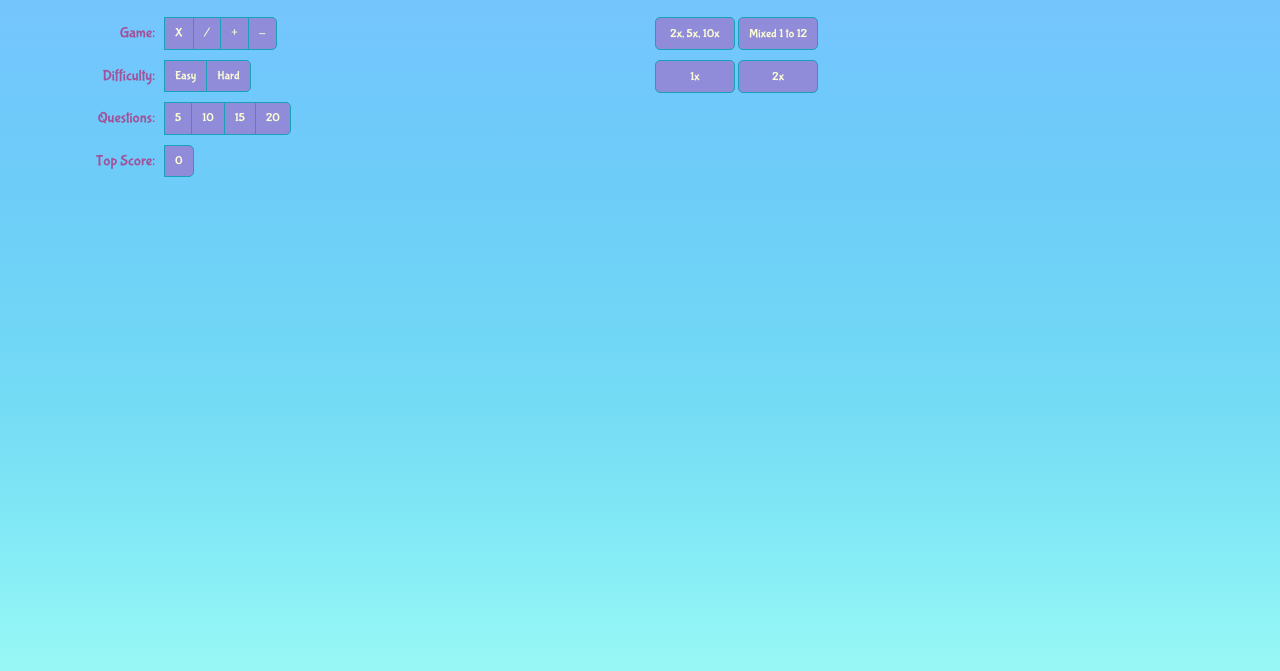
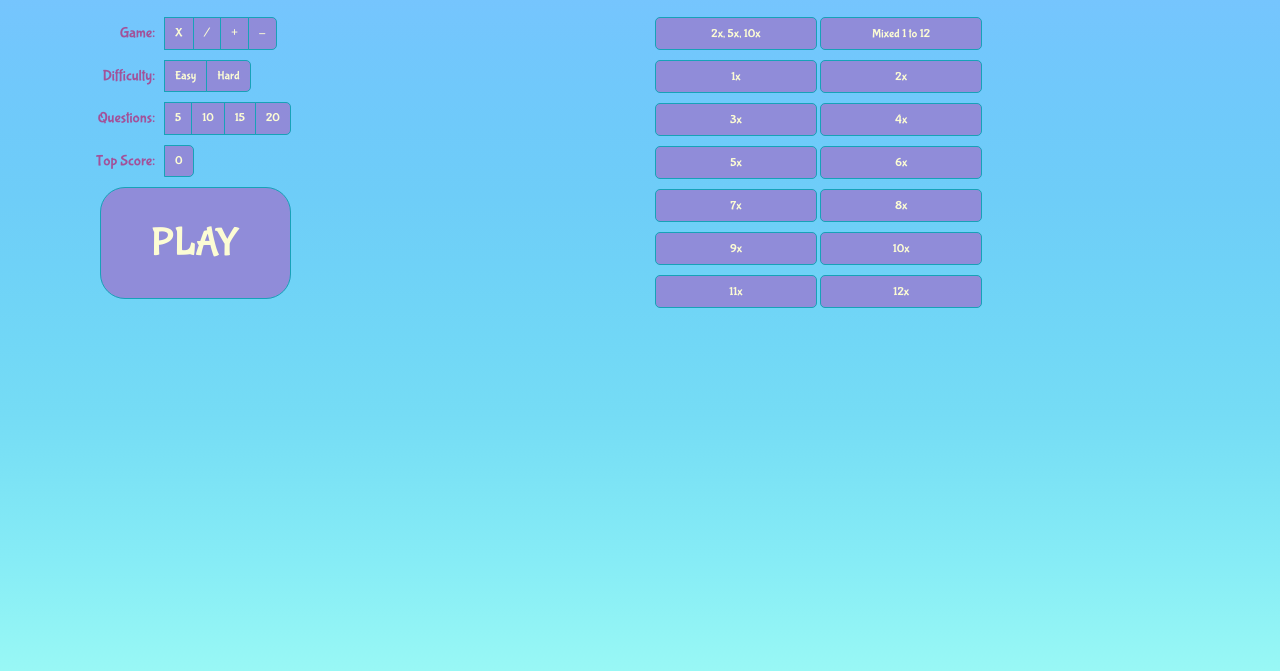
Before and after one commit to leoyoung02/balloon-pop-maths, a plain HTML site: page index.html in a window 1280 px wide. Shown: the part 95-766 px from the top of the page. Drawn offline with nearby package versions, Linux system fonts and the light colour scheme.

Commit message:
button styling and classes updated

```diff
--- a/assets/css/style.css
+++ b/assets/css/style.css
@@ -37,6 +37,7 @@ body {
 .container span {
   display: inline-block;
 }
+
 .btn-label {
     padding: 0.5rem 1.0rem;
     display: inline-block;
@@ -57,8 +58,16 @@ body {
     background-color: #908CD9;
 }
 
+.btn-xxl {
+    padding: 2.5rem 5rem;
+    font-size: 4rem;
+    border-radius: 2.5rem;
+    background-color: #908CD9;
+}
+
 .btn-fw {
-    width: 8rem;
+    min-width: 5rem;
+    width: 30%;
     height: 3.3rem;
 }
 
--- a/index.html
+++ b/index.html
@@ -59,6 +59,9 @@
                         <button type="button" class="btn btn-xl btn-info btn-text">0</button>
                     </div>
                 </div>
+                <div class="col container-button">
+                    <button type="button" class="btn btn-xxl btn-info btn-text">PLAY</button>
+                </div>
             </div>
             <div class="col">
                 <div class="row">
@@ -73,6 +76,36 @@
                         <button type="button" class="btn btn-xl btn-fw btn-info btn-text">2x</button>
                     </div>
                 </div>
+                <div class="row">
+                    <div class="col container-button">
+                        <button type="button" class="btn btn-xl btn-fw btn-info btn-text">3x</button>
+                        <button type="button" class="btn btn-xl btn-fw btn-info btn-text">4x</button>
+                    </div>
+                </div>
+                <div class="row">
+                    <div class="col container-button">
+                        <button type="button" class="btn btn-xl btn-fw btn-info btn-text">5x</button>
+                        <button type="button" class="btn btn-xl btn-fw btn-info btn-text">6x</button>
+                    </div>
+                </div>
+                <div class="row">
+                    <div class="col container-button">
+                        <button type="button" class="btn btn-xl btn-fw btn-info btn-text">7x</button>
+                        <button type="button" class="btn btn-xl btn-fw btn-info btn-text">8x</button>
+                    </div>
+                </div>
+                <div class="row">
+                    <div class="col container-button">
+                        <button type="button" class="btn btn-xl btn-fw btn-info btn-text">9x</button>
+                        <button type="button" class="btn btn-xl btn-fw btn-info btn-text">10x</button>
+                    </div>
+                </div>
+                <div class="row">
+                    <div class="col container-button">
+                        <button type="button" class="btn btn-xl btn-fw btn-info btn-text">11x</button>
+                        <button type="button" class="btn btn-xl btn-fw btn-info btn-text">12x</button>
+                    </div>
+                </div>
             </div>
         </div>
     </section>
```
